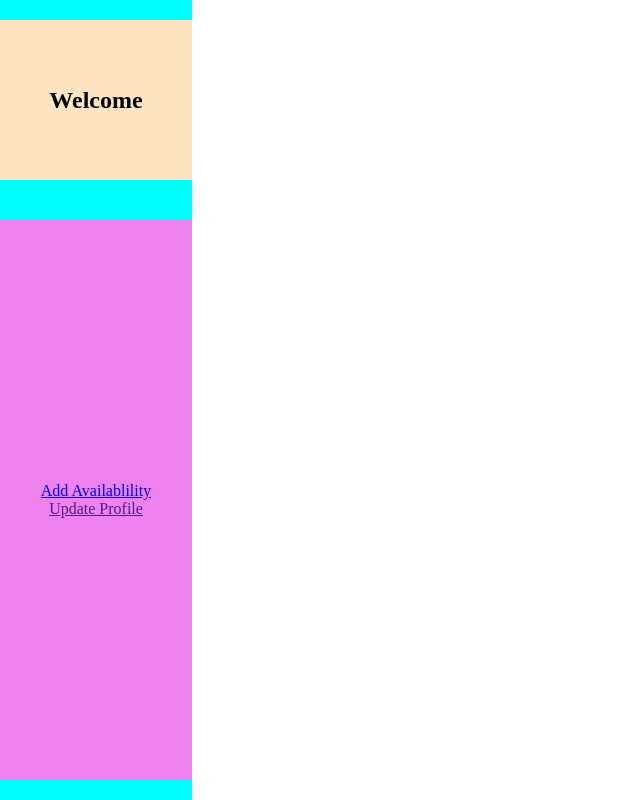
After one commit to sagardas25/Hospital_Management_System, a Django app: template newCore/home/templates/doctor_sidepanel.html in a window 1280 px wide. The commit adds this page. Shown: the whole page, without its empty margins (0-640 px from the left). Run offline with Django 5.2, Linux system fonts and the light colour scheme; the template is opened without the code that fills it, so the values that code supplies are empty.

Commit message:
improving availability feature

```diff
--- a/newCore/home/templates/dashboard.html
+++ b/newCore/home/templates/dashboard.html
@@ -13,7 +13,8 @@
 
     {% if user.role == 'doctor' %}
 
-        <a href="{% url 'doctor_dashboard' %}">add availibility</a>
+        <!-- <a href="{% url 'add_availability' %}">add availibility</a> -->
+        {% include 'doctor_sidepanel.html' %}
 
 
     {% elif user.role == 'patient' %}
--- /dev/null
+++ b/newCore/home/templates/doctor_sidepanel.html
@@ -0,0 +1,88 @@
+<!DOCTYPE html>
+<html lang="en">
+<head>
+    <meta charset="UTF-8">
+    <meta name="viewport" content="width=device-width, initial-scale=1.0">
+    <title>doctor_sidepanel</title>
+
+
+    <style>
+
+        *{
+
+          margin: 0px;
+          padding: 0px;
+        }
+
+        section{
+
+                background-color: aqua;
+                height: 100vh;
+                width: 15vw;
+                display: flex;
+                flex-direction: column;
+                justify-content: space-around;
+                align-items: center;
+
+        }
+
+        .doctor_info{
+
+                background-color: bisque;
+                width: 100%;
+                height: 20%;
+                display: flex;
+                flex-direction: column;
+                justify-content: center;
+                align-items: center;
+
+
+        }
+
+        .doctor_options{
+
+            background-color: violet;
+            width: 100%;
+            height: 70%;
+            display: flex;
+            flex-direction: column;
+            justify-content: center;
+            align-items: center;
+
+
+        }
+
+
+
+
+    </style>
+
+
+</head>
+
+<body>
+
+<section>
+
+        <div class="doctor_info">
+
+            <h2>Welcome</h2>
+            <h3>{{user.username}}</h3>
+
+
+        </div>
+
+
+        <div class="doctor_options">
+
+            <p> <a href="{% url 'add_availability' %}"> Add Availablility</a> </p>
+            <p> <a href=""> Update Profile </a> </p>
+
+
+        </div>
+
+
+</section>
+
+</body>
+</html>
--- a/newCore/home/urls.py
+++ b/newCore/home/urls.py
@@ -10,7 +10,8 @@ urlpatterns = [
     path('signup/', views.signup, name='signup'),
     path('dashboard/',views.dashboard, name= 'dashboard'),
 
-    path('doctor-dashboard/', views.doctor_dashboard, name='doctor_dashboard'),
+    # path('doctor-dashboard/', views.doctor_dashboard, name='doctor_dashboard'),
+    path('add_availability/', views.add_availability, name='add_availability'),
     path('delete-time-slot/<int:slot_id>/', views.delete_time_slot, name='delete_time_slot'),
     path('available-doctors/', views.available_doctors, name='available_doctors'),
 
```
Also changed, not shown: newCore/home/templates/add_availability.html (renamed from newCore/home/templates/doctor_dashboard.html, +37 -17 lines), newCore/home/templates/available_doctors.html (+0 -19 lines), newCore/home/views.py (+25 -39 lines), newCore/db.sqlite3.
